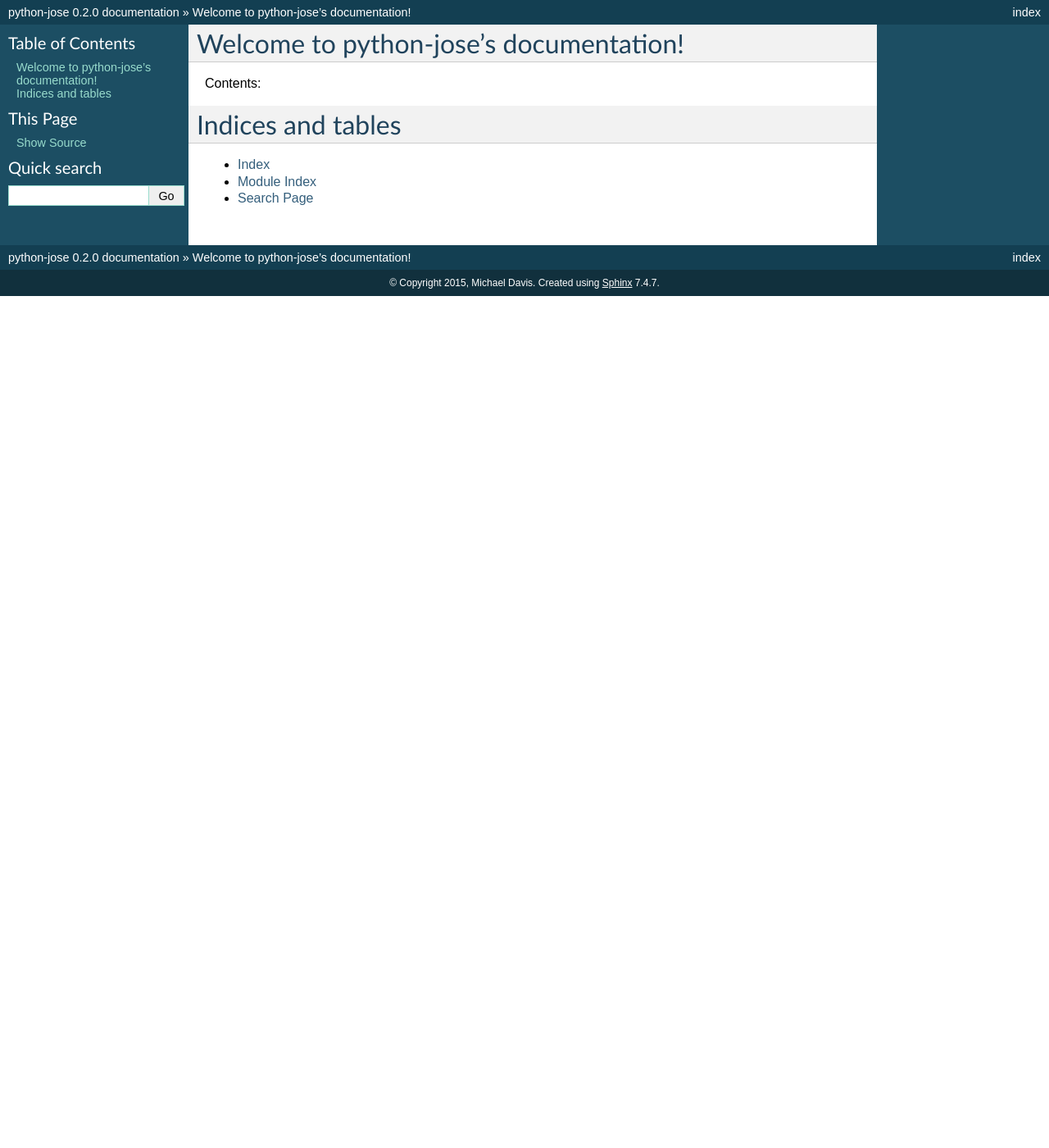
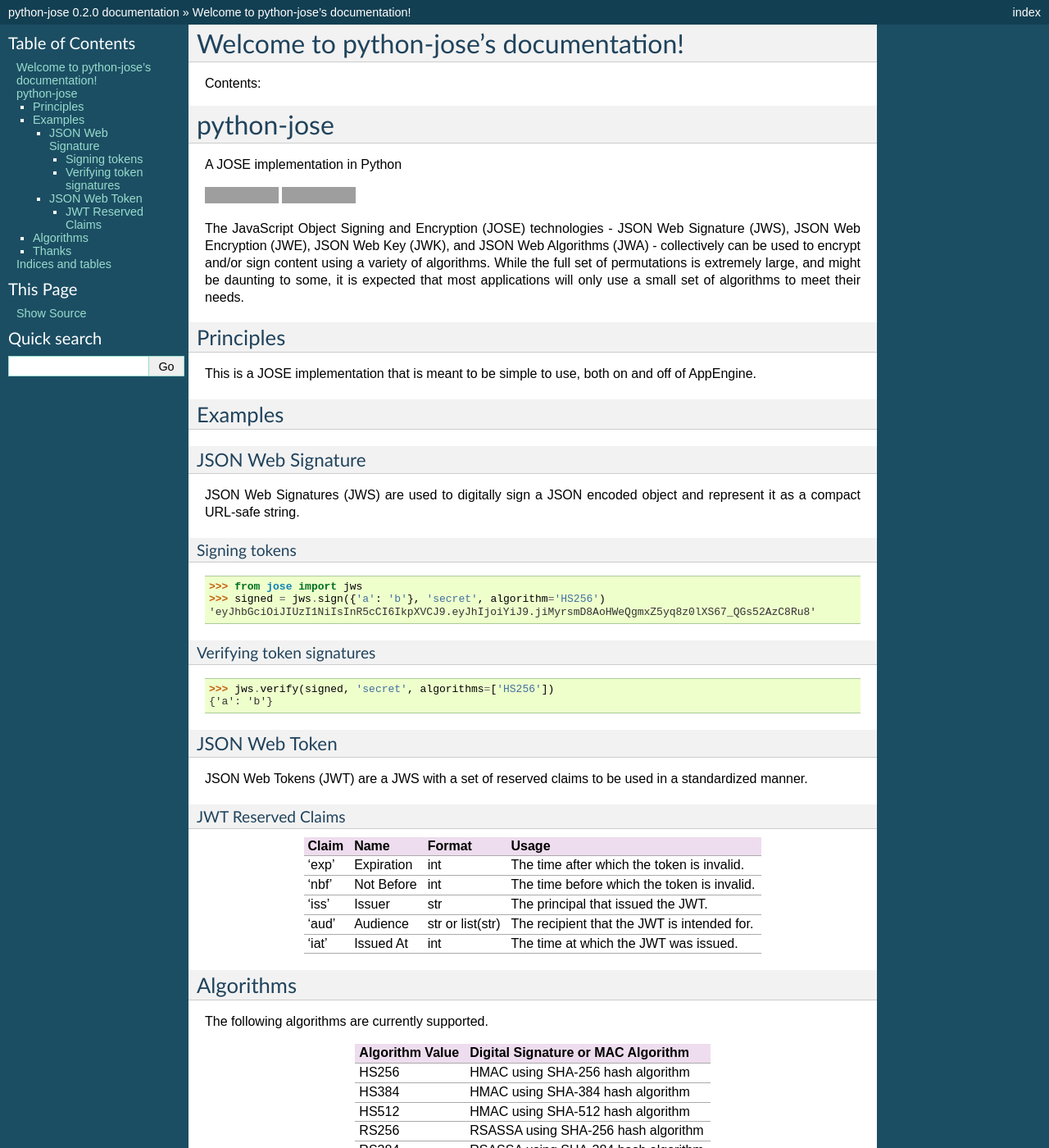
Before and after one commit to mpdavis/python-jose, a Sphinx documentation site: the page built from docs/index.rst, in a window 1280 px wide and 1400 px high. Shown: the whole window at 82% size. Built offline with Sphinx 7.4.7, drawn with Linux system fonts in a browser that asks for light colours; some of the changed text lies outside the part shown; grey boxes are pictures that could not be loaded.

Commit message:
Move README to docs

```diff
--- a/docs/index.rst
+++ b/docs/index.rst
@@ -11,6 +11,108 @@ Contents:
 .. toctree::
    :maxdepth: 2
 
+python-jose
+===========
+
+A JOSE implementation in Python
+
+|Build Status| |Coverage Status|
+
+The JavaScript Object Signing and Encryption (JOSE) technologies - JSON
+Web Signature (JWS), JSON Web Encryption (JWE), JSON Web Key (JWK), and
+JSON Web Algorithms (JWA) - collectively can be used to encrypt and/or
+sign content using a variety of algorithms. While the full set of
+permutations is extremely large, and might be daunting to some, it is
+expected that most applications will only use a small set of algorithms
+to meet their needs.
+
+Principles
+----------
+
+This is a JOSE implementation that is meant to be simple to use, both on
+and off of AppEngine.
+
+Examples
+--------
+
+JSON Web Signature
+~~~~~~~~~~~~~~~~~~
+
+JSON Web Signatures (JWS) are used to digitally sign a JSON encoded
+object and represent it as a compact URL-safe string.
+
+Signing tokens
+^^^^^^^^^^^^^^
+
+.. code:: python
+
+    >>> from jose import jws
+    >>> signed = jws.sign({'a': 'b'}, 'secret', algorithm='HS256')
+    'eyJhbGciOiJIUzI1NiIsInR5cCI6IkpXVCJ9.eyJhIjoiYiJ9.jiMyrsmD8AoHWeQgmxZ5yq8z0lXS67_QGs52AzC8Ru8'
+
+Verifying token signatures
+^^^^^^^^^^^^^^^^^^^^^^^^^^
+
+.. code:: python
+
+    >>> jws.verify(signed, 'secret', algorithms=['HS256'])
+    {'a': 'b'}
+
+JSON Web Token
+~~~~~~~~~~~~~~
+
+JSON Web Tokens (JWT) are a JWS with a set of reserved claims to be used
+in a standardized manner.
+
+JWT Reserved Claims
+^^^^^^^^^^^^^^^^^^^
+
++---------+--------------+--------------------+-----------------------------------------------+
+| Claim   | Name         | Format             | Usage                                         |
++=========+==============+====================+===============================================+
+| 'exp'   | Expiration   | int                | The time after which the token is invalid.    |
++---------+--------------+--------------------+-----------------------------------------------+
+| 'nbf'   | Not Before   | int                | The time before which the token is invalid.   |
++---------+--------------+--------------------+-----------------------------------------------+
+| 'iss'   | Issuer       | str                | The principal that issued the JWT.            |
++---------+--------------+--------------------+-----------------------------------------------+
+| 'aud'   | Audience     | str or list(str)   | The recipient that the JWT is intended for.   |
++---------+--------------+--------------------+-----------------------------------------------+
+| 'iat'   | Issued At    | int                | The time at which the JWT was issued.         |
++---------+--------------+--------------------+-----------------------------------------------+
+
+Algorithms
+----------
+
+The following algorithms are currently supported.
+
++-------------------+---------------------------------------+
+| Algorithm Value   | Digital Signature or MAC Algorithm    |
++===================+=======================================+
+| HS256             | HMAC using SHA-256 hash algorithm     |
++-------------------+---------------------------------------+
+| HS384             | HMAC using SHA-384 hash algorithm     |
++-------------------+---------------------------------------+
+| HS512             | HMAC using SHA-512 hash algorithm     |
++-------------------+---------------------------------------+
+| RS256             | RSASSA using SHA-256 hash algorithm   |
++-------------------+---------------------------------------+
+| RS384             | RSASSA using SHA-384 hash algorithm   |
++-------------------+---------------------------------------+
+| RS512             | RSASSA using SHA-512 hash algorithm   |
++-------------------+---------------------------------------+
+
+Thanks
+------
+
+This library is based heavily on the work of the guys over at
+`PyJWT <https://github.com/jpadilla/pyjwt>`__.
+
+.. |Build Status| image:: https://travis-ci.org/mpdavis/python-jose.svg?branch=master
+   :target: https://travis-ci.org/mpdavis/python-jose
+.. |Coverage Status| image:: https://coveralls.io/repos/mpdavis/python-jose/badge.svg
+   :target: https://coveralls.io/r/mpdavis/python-jose
+
 
 
 Indices and tables
```
